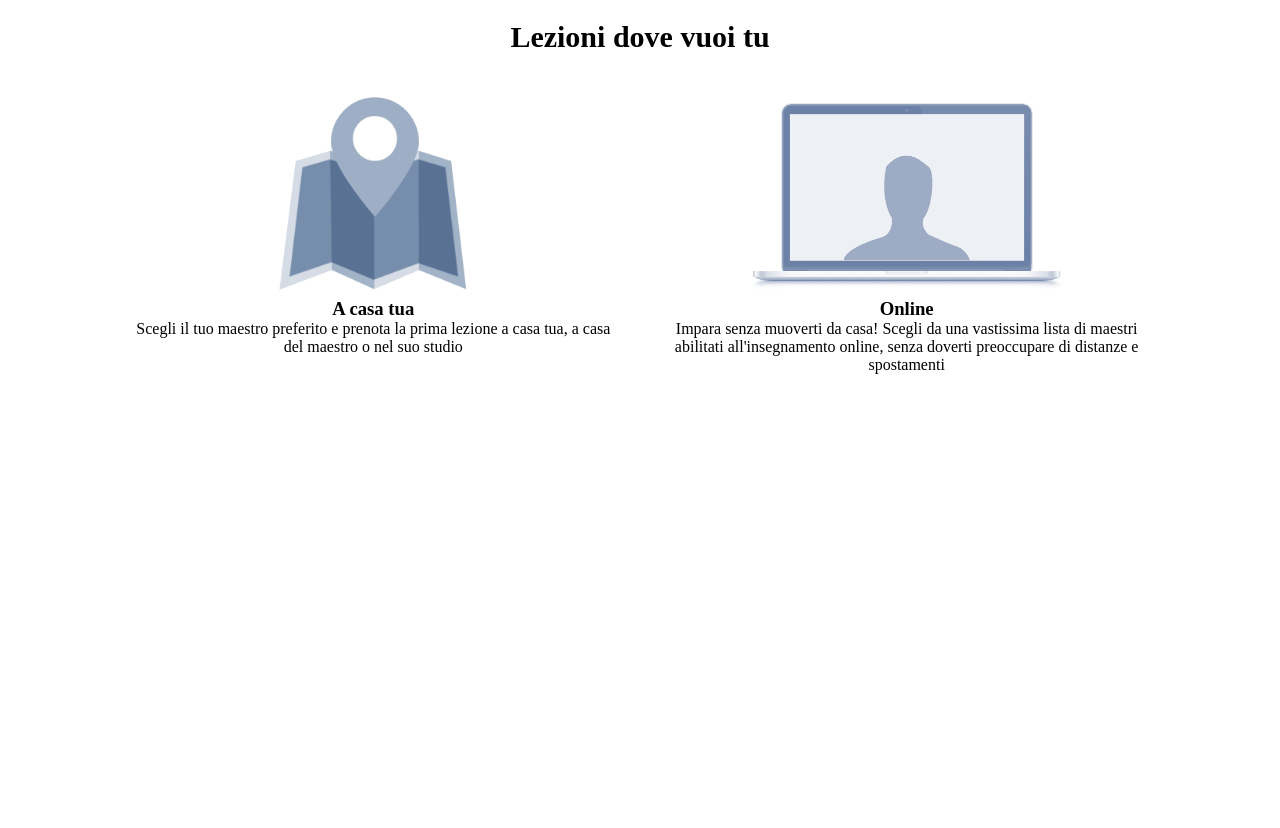
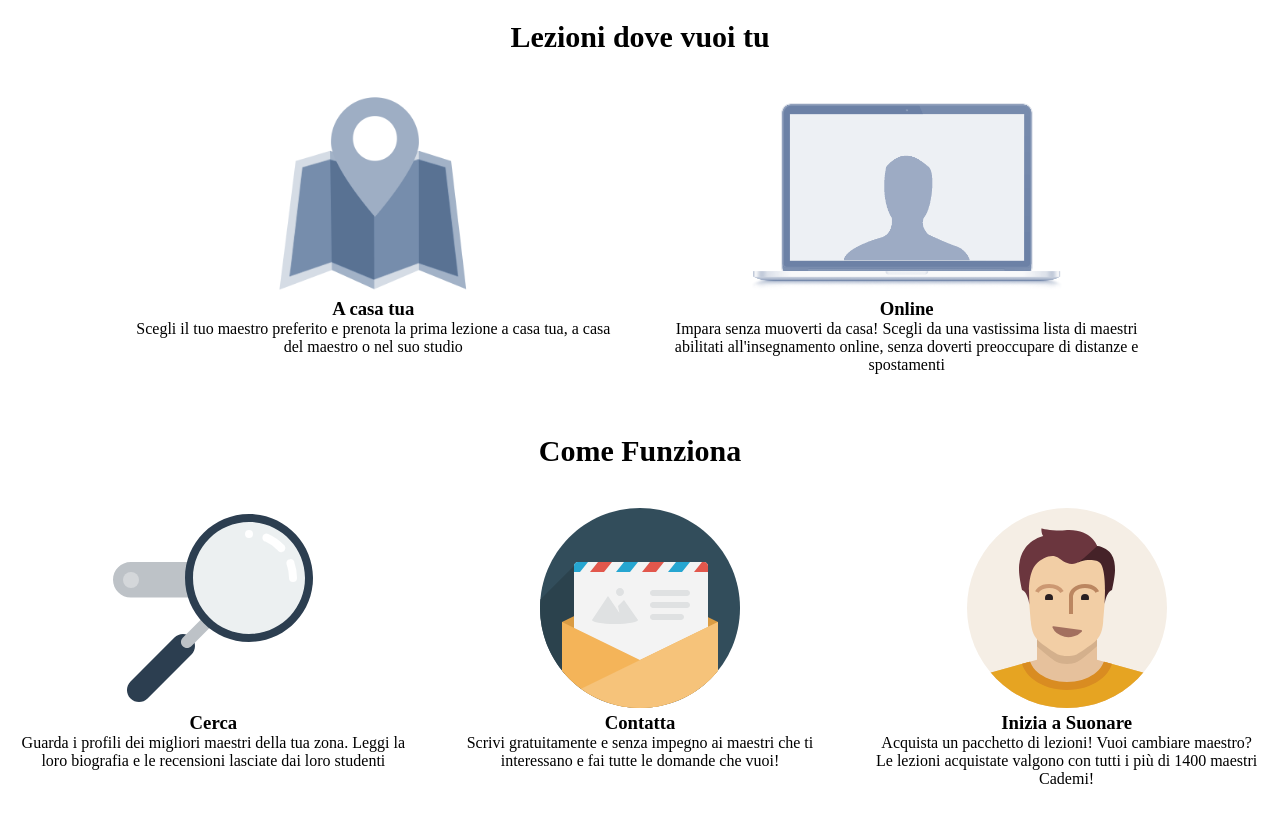
Before and after one commit to AlbertoGermana/html-css-resp-wannabe-12bool, a plain HTML site: page index.html in a window 1280 px wide. Before the commit the page ends 800 px from the top, so only its background shows below. Drawn offline with Linux system fonts and the light colour scheme.

Commit message:
Second row-lg completed

```diff
--- a/css/12bool.css
+++ b/css/12bool.css
@@ -1,9 +1,5 @@
 /* regole di contenitore */
-.container{
-  max-width: 1280px;
-  margin: 0 auto;
-}
-.container::after {
+.clearfix::after {
   content: "";
   display: table;
   clear: both;
--- a/index.html
+++ b/index.html
@@ -13,7 +13,7 @@
     </header>
     <main>
       <!-- prima riga -->
-      <section class="row">
+      <section id="lezioni" class="row clearfix">
         <h2>Lezioni dove vuoi tu</h2>
         <div class="col-lg-offset-1 col-lg-5">
           <div class="box">
@@ -28,9 +28,34 @@
             <h3>Online</h3>
             <p>Impara senza muoverti da casa! Scegli da una vastissima lista di maestri abilitati all'insegnamento online, senza doverti preoccupare di distanze e spostamenti</p>
           </div>
+          <div class="clear-lg">
+
           </div>
-
-
+        </div>
+      </section>
+      <section id="steps" class="row clearfix">
+        <h2>Come Funziona</h2>
+        <div class="col-lg-4">
+          <div class="box">
+            <img src="img/search.svg" alt="">
+            <h3>Cerca</h3>
+            <p>Guarda i profili dei migliori maestri della tua zona. Leggi la loro biografia e le recensioni lasciate dai loro studenti</p>
+          </div>
+        </div>
+        <div class="col-lg-4">
+          <div class="box">
+            <img src="img/letter.svg" alt="">
+            <h3>Contatta</h3>
+            <p>Scrivi gratuitamente e senza impegno ai maestri che ti interessano e fai tutte le domande che vuoi!</p>
+          </div>
+        </div>
+        <div class="col-lg-4">
+          <div class="box">
+            <img src="img/male.svg" alt="">
+            <h3>Inizia a Suonare</h3>
+            <p>Acquista un pacchetto di lezioni! Vuoi cambiare maestro? Le lezioni acquistate valgono con tutti i più di 1400 maestri Cademi!</p>
+          </div>
+        </div>
       </section>
     </main>
 
```
Lines whose indentation alone changed are shown as unchanged.
